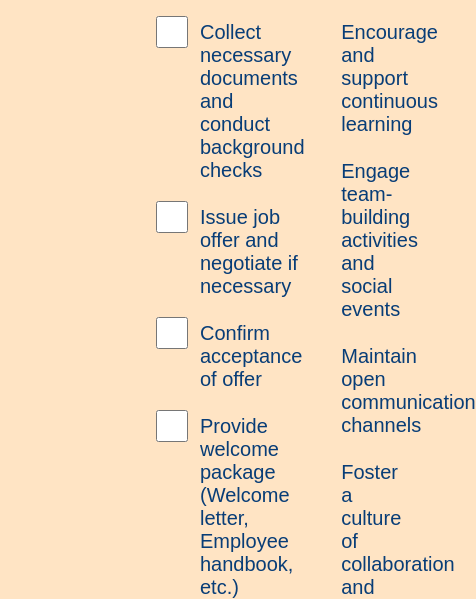
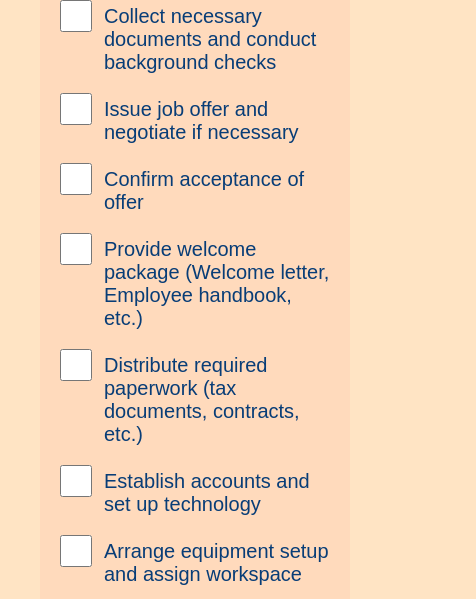
Before and after one commit to msdorayang/onboarding, a plain HTML site: page index.html in a window 390 px wide. Shown: the part 270-869 px from the top of the page, 476 px wide, since content can reach past the window. Drawn offline with Linux system fonts and the light colour scheme; a web font is replaced by a local one.

Commit message:
add media query for responsiveness

```diff
--- a/index.html
+++ b/index.html
@@ -5,9 +5,6 @@
   <title>New Employee Onboarding Checklist</title>
   <meta name="viewport" content="width=device-width,initial-scale=1">
   <link rel="stylesheet" href="style.css">
-  <style>
-    @import url('https://fonts.googleapis.com/css2?family=Poetsen+One&family=Reddit+Sans:ital,wght@0,200..900;1,200..900&display=swap');
-    </style>
 </head>
 <body>
     <div class="layoutGrid">
@@ -94,10 +91,10 @@
             <div id="ongoing" class="box">
                 <button class="noCollapse" type="button">Ongoing</button>
                 <ul>
-                    <li><span>Encourage and support continuous learning</span></li>
-                    <li><span>Engage team-building activities and social events</span></li>
-                    <li><span>Maintain open communication channels</span></li>
-                    <li><span>Foster a culture of collaboration and teamwork</span></li>
+                    <li class="noCheckbox">Encourage and support continuous learning</li>
+                    <li class="noCheckbox">Engage team-building activities and social events</li>
+                    <li class="noCheckbox">Maintain open communication channels</li>
+                    <li class="noCheckbox">Foster a culture of collaboration and teamwork</li>
                 </ul>
             </div>
         </div>
--- a/style.css
+++ b/style.css
@@ -22,6 +22,7 @@ ul {
     margin: 0;
     padding: 1rem;
     display: block;
+    width: auto;
 }
 
 li {
@@ -31,6 +32,12 @@ li {
     gap: 1rem;
 }
 
+.noCheckbox {
+    margin-bottom: 1rem;
+    margin-top: 0.5rem;
+    padding-left: 1rem;
+    display: block;
+}
 .checkbox {
     width: 2rem;
     height: 2rem;
@@ -41,12 +48,14 @@ li {
 span {
     margin-top: 0.5rem;
 }
+
 .layoutGrid {
     display: grid;
+    min-height:100vh;
     padding: 2rem 8rem 2rem 8rem;
     grid-template-columns: 3fr 1fr;
-    grid-template-rows: auto;
-    column-gap: 4%;
+    grid-template-rows: auto 90% auto;
+    column-gap: 2rem;
     grid-template-areas:
     "title title"
     "main sidebar"
@@ -61,6 +70,9 @@ span {
     grid-area: main;
 }
 
+.box {
+    background-color: rgba(250, 128, 114, 0.1);
+}
 .sidebar {
     grid-area: sidebar;
 }
@@ -68,10 +80,6 @@ span {
 .footer {
     grid-area: footer;
     text-align: right;
-}
-
-.box {
-
 }
 
 .hideBox {
@@ -106,3 +114,32 @@ span {
     font-family: "Poetsen One", sans-serif;
     font-size: 1.5rem;
 }
+
+/* Large devices (laptops/desktops, 992px and up) */
+@media only screen and (max-width: 992px) {
+    .layoutGrid {
+        padding: 2rem 4rem 2rem 4rem;
+    }
+}
+
+/* medium devices (landscape tablets) */
+@media only screen and (max-width: 768px) {
+    .layoutGrid {
+        padding: 2rem;
+    }
+}
+
+/* Small devices (portrait tablets and large phones, 600px and up) */
+@media only screen and (max-width: 600px) {
+    .layoutGrid {
+        padding: 1rem 2rem 1rem 2rem;
+        display: flex;
+        flex-direction: column;
+    }
+}
+/* Extra small devices (phones, 600px and down) */
+@media only screen and (max-width: 600px) and (min-widt: 300px) {
+    .layoutGrid {
+        padding: 1rem;
+    }
+}
```
